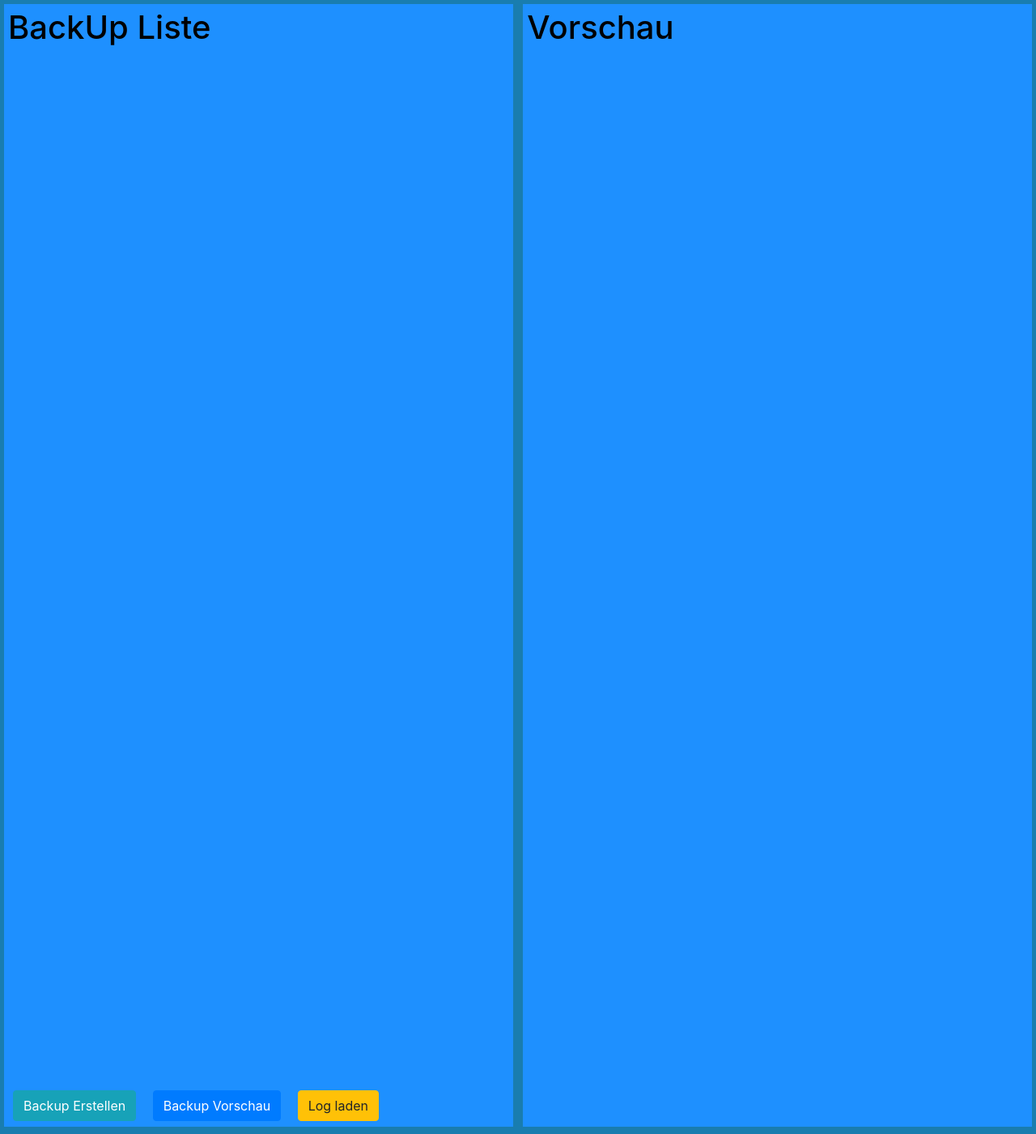
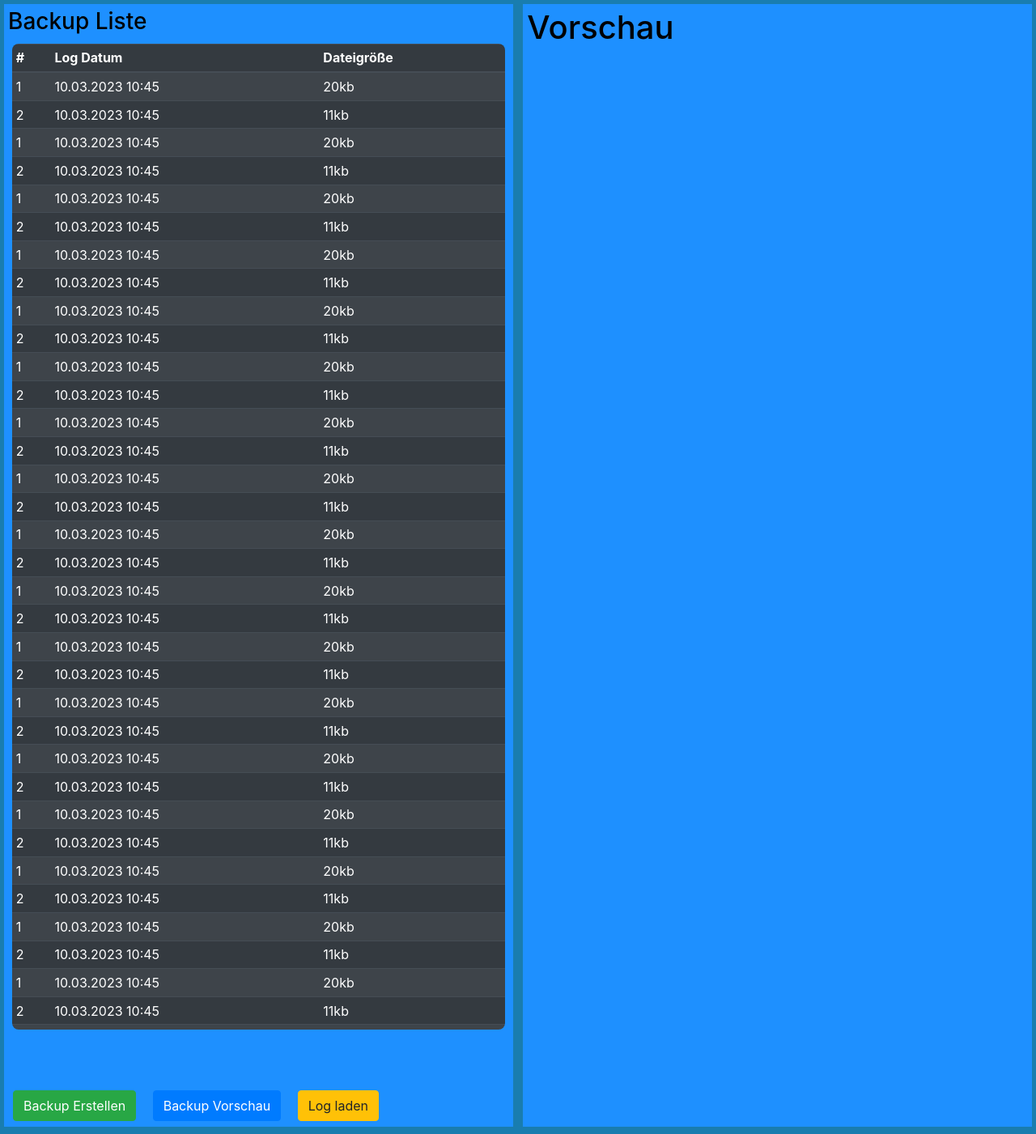
Before and after one commit to b4sh1ng/WebProject_School, a PHP site: page /admin_view.html in a window 1280 px wide. Shown: the whole page at 81% size. Run offline with PHP 8.4, Linux system fonts and the light colour scheme.

Commit message:
added table with scrollbar

```diff
--- a/admin_view.css
+++ b/admin_view.css
@@ -27,4 +27,13 @@
     position: absolute;
     bottom: 0;
     left: 0;
-  }
+}
+
+.table-view {
+    margin: 10px;
+    max-height: 87vh;
+    overflow-y: scroll;
+    scrollbar-width: thin;
+    scrollbar-color: grey white;
+    border-radius: 8px;
+}
--- a/admin_view.html
+++ b/admin_view.html
@@ -6,27 +6,225 @@
     <meta http-equiv="X-UA-Compatible" content="IE=edge">
     <meta name="viewport" content="width=device-width, initial-scale=1.0">
     <link href="admin_view.css" type="text/css" rel="stylesheet" />
-    <link rel="stylesheet" href="https://cdn.jsdelivr.net/npm/bootstrap@4.3.1/dist/css/bootstrap.min.css" integrity="sha384-ggOyR0iXCbMQv3Xipma34MD+dH/1fQ784/j6cY/iJTQUOhcWr7x9JvoRxT2MZw1T" crossorigin="anonymous">
+    <link rel="stylesheet" href="https://cdn.jsdelivr.net/npm/bootstrap@4.3.1/dist/css/bootstrap.min.css"
+        integrity="sha384-ggOyR0iXCbMQv3Xipma34MD+dH/1fQ784/j6cY/iJTQUOhcWr7x9JvoRxT2MZw1T" crossorigin="anonymous">
     <title>BackUp | Manager</title>
 </head>
 
 <body style="background-color:#3b3b3b">
     <div class="outerDiv">
         <div class="leftDiv">
+            <h3 style="margin: 5px;">Backup Liste</h3>
             <!--BackUp View hier einfügen-->
-            <h1 style="margin: 5px">BackUp Liste</h1>
+            <div class="table-view">
+                <table class="table table-striped table-dark table-hover table-sm rounded">
+                    <thead>
+                        <tr>
+                            <th>#</th>
+                            <th>Log Datum</th>
+                            <th>Dateigröße</th>
+                        </tr>
+                    </thead>
+                    <tbody>
+                        <tr>
+                            <td>1</td>
+                            <td>10.03.2023 10:45</td>
+                            <td>20kb</td>
+                        </tr>
+                        <tr>
+                            <td>2</td>
+                            <td>10.03.2023 10:45</td>
+                            <td>11kb</td>
+                        </tr>
+                        <tr>
+                            <td>1</td>
+                            <td>10.03.2023 10:45</td>
+                            <td>20kb</td>
+                        </tr>
+                        <tr>
+                            <td>2</td>
+                            <td>10.03.2023 10:45</td>
+                            <td>11kb</td>
+                        </tr>
+                        <tr>
+                            <td>1</td>
+                            <td>10.03.2023 10:45</td>
+                            <td>20kb</td>
+                        </tr>
+                        <tr>
+                            <td>2</td>
+                            <td>10.03.2023 10:45</td>
+                            <td>11kb</td>
+                        </tr>
+                        <tr>
+                            <td>1</td>
+                            <td>10.03.2023 10:45</td>
+                            <td>20kb</td>
+                        </tr>
+                        <tr>
+                            <td>2</td>
+                            <td>10.03.2023 10:45</td>
+                            <td>11kb</td>
+                        </tr>
+                        <tr>
+                            <td>1</td>
+                            <td>10.03.2023 10:45</td>
+                            <td>20kb</td>
+                        </tr>
+                        <tr>
+                            <td>2</td>
+                            <td>10.03.2023 10:45</td>
+                            <td>11kb</td>
+                        </tr>
+                        <tr>
+                            <td>1</td>
+                            <td>10.03.2023 10:45</td>
+                            <td>20kb</td>
+                        </tr>
+                        <tr>
+                            <td>2</td>
+                            <td>10.03.2023 10:45</td>
+                            <td>11kb</td>
+                        </tr>
+                        <tr>
+                            <td>1</td>
+                            <td>10.03.2023 10:45</td>
+                            <td>20kb</td>
+                        </tr>
+                        <tr>
+                            <td>2</td>
+                            <td>10.03.2023 10:45</td>
+                            <td>11kb</td>
+                        </tr>
+                        <tr>
+                            <td>1</td>
+                            <td>10.03.2023 10:45</td>
+                            <td>20kb</td>
+                        </tr>
+                        <tr>
+                            <td>2</td>
+                            <td>10.03.2023 10:45</td>
+                            <td>11kb</td>
+                        </tr>
+                        <tr>
+                            <td>1</td>
+                            <td>10.03.2023 10:45</td>
+                            <td>20kb</td>
+                        </tr>
+                        <tr>
+                            <td>2</td>
+                            <td>10.03.2023 10:45</td>
+                            <td>11kb</td>
+                        </tr>
+                        <tr>
+                            <td>1</td>
+                            <td>10.03.2023 10:45</td>
+                            <td>20kb</td>
+                        </tr>
+                        <tr>
+                            <td>2</td>
+                            <td>10.03.2023 10:45</td>
+                            <td>11kb</td>
+                        </tr>
+                        <tr>
+                            <td>1</td>
+                            <td>10.03.2023 10:45</td>
+                            <td>20kb</td>
+                        </tr>
+                        <tr>
+                            <td>2</td>
+                            <td>10.03.2023 10:45</td>
+                            <td>11kb</td>
+                        </tr>
+                        <tr>
+                            <td>1</td>
+                            <td>10.03.2023 10:45</td>
+                            <td>20kb</td>
+                        </tr>
+                        <tr>
+                            <td>2</td>
+                            <td>10.03.2023 10:45</td>
+                            <td>11kb</td>
+                        </tr>
+                        <tr>
+                            <td>1</td>
+                            <td>10.03.2023 10:45</td>
+                            <td>20kb</td>
+                        </tr>
+                        <tr>
+                            <td>2</td>
+                            <td>10.03.2023 10:45</td>
+                            <td>11kb</td>
+                        </tr>
+                        <tr>
+                            <td>1</td>
+                            <td>10.03.2023 10:45</td>
+                            <td>20kb</td>
+                        </tr>
+                        <tr>
+                            <td>2</td>
+                            <td>10.03.2023 10:45</td>
+                            <td>11kb</td>
+                        </tr>
+                        <tr>
+                            <td>1</td>
+                            <td>10.03.2023 10:45</td>
+                            <td>20kb</td>
+                        </tr>
+                        <tr>
+                            <td>2</td>
+                            <td>10.03.2023 10:45</td>
+                            <td>11kb</td>
+                        </tr>
+                        <tr>
+                            <td>1</td>
+                            <td>10.03.2023 10:45</td>
+                            <td>20kb</td>
+                        </tr>
+                        <tr>
+                            <td>2</td>
+                            <td>10.03.2023 10:45</td>
+                            <td>11kb</td>
+                        </tr>
+                        <tr>
+                            <td>1</td>
+                            <td>10.03.2023 10:45</td>
+                            <td>20kb</td>
+                        </tr>
+                        <tr>
+                            <td>2</td>
+                            <td>10.03.2023 10:45</td>
+                            <td>11kb</td>
+                        </tr>
+                        <tr>
+                            <td>1</td>
+                            <td>10.03.2023 10:45</td>
+                            <td>20kb</td>
+                        </tr>
+                        <tr>
+                            <td>2</td>
+                            <td>10.03.2023 10:45</td>
+                            <td>11kb</td>
+                        </tr>
+                    </tbody>
+                </table>
+            </div>
             <div class="button-container">
                 <form action="admin_action.php">
-                <input type="submit" value="Backup Erstellen" name="btn_bCreate" class="btn btn-info" style="margin-left: 1em; margin-bottom: 1em;"/>
-                <input type="submit" value="Backup Vorschau" name="btn_bView" class="btn btn-primary" style="margin-left: 1em; margin-bottom: 1em;"/>
-                <input type="submit" value="Log laden" name="btn_lView" class="btn btn-warning" style="margin-left: 1em; margin-bottom: 1em;"/>
-            </form>
+                    <input type="submit" value="Backup Erstellen" name="btn_bCreate" class="btn btn-success"
+                        style="margin-left: 1em; margin-bottom: 1em;" />
+                    <input type="submit" value="Backup Vorschau" name="btn_bView" class="btn btn-primary"
+                        style="margin-left: 1em; margin-bottom: 1em;" />
+                    <input type="submit" value="Log laden" name="btn_lView" class="btn btn-warning"
+                        style="margin-left: 1em; margin-bottom: 1em;" />
+                </form>
             </div>
         </div>
         <div class="rightDiv">
             <!--Preview hier einfügen-->
             <h1 style="margin: 5px;">Vorschau</h1>
 
+
         </div>
     </div>
 </body>
```
